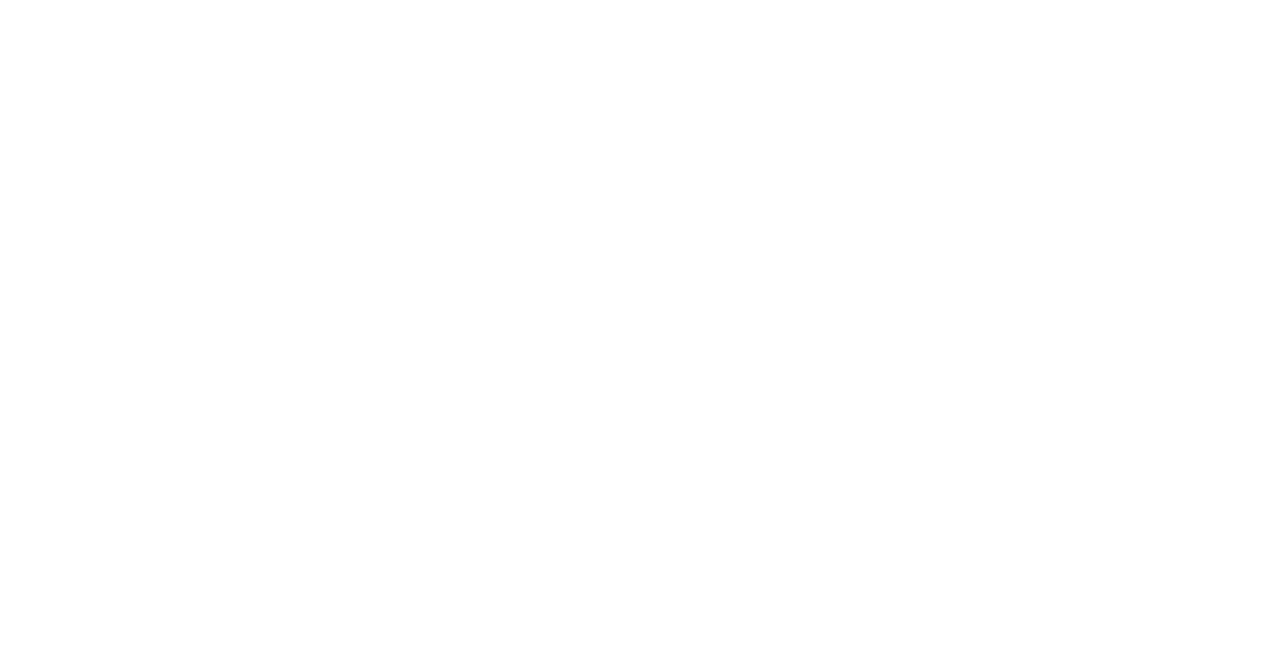
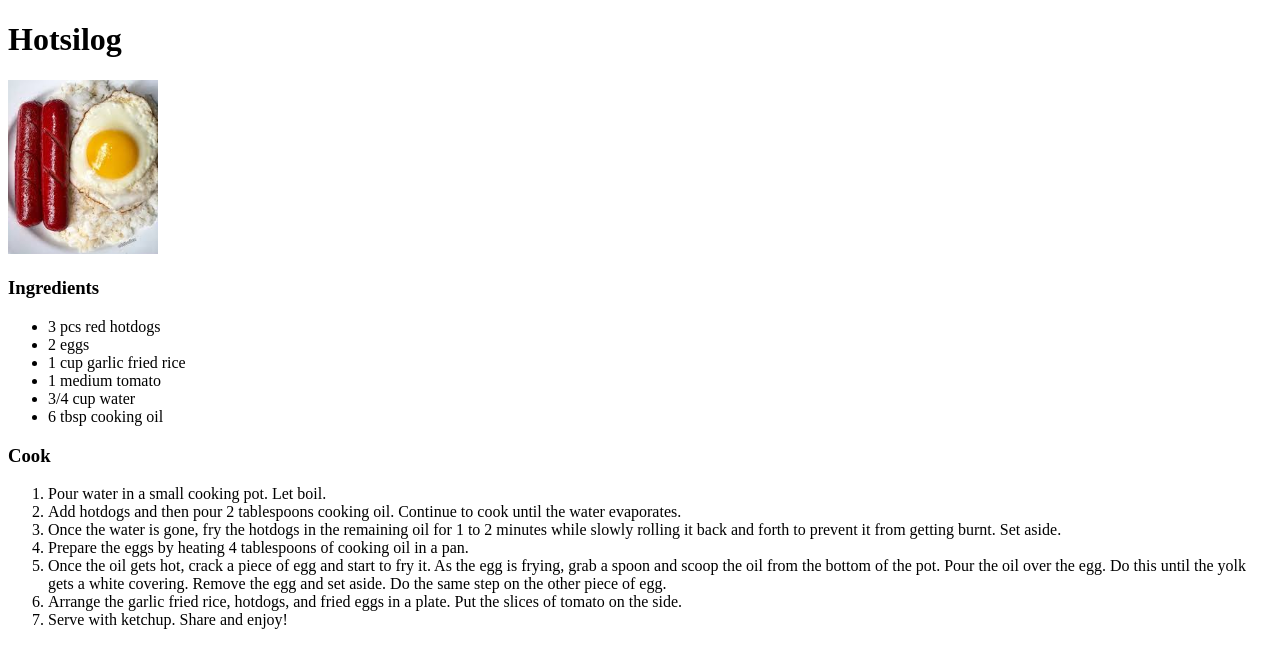
Before and after one commit to migzzafra/odin-recipes, a plain HTML site: page recipes/hotsilog.html in a window 1280 px wide. Drawn offline with Linux system fonts and the light colour scheme.

Commit message:
Edited hotsilog.html & Added pics for hotsilog and adobo

```diff
--- a/recipes/hotsilog.html
+++ b/recipes/hotsilog.html
@@ -0,0 +1,32 @@
+<!DOCTYPE html>
+<html lang="en">
+<head>
+    <meta charset="UTF-8">
+    <meta name="viewport" content="width=device-width, initial-scale=1.0">
+    <title>Document</title>
+</head>
+<body>
+    <h1>Hotsilog</h1>
+    <img src="images/hotsilog.jpg" alt="Hotsilog" width="150">
+    <h3>Ingredients</h3>
+    <ul>
+        <li>3 pcs red hotdogs</li>
+        <li>2 eggs</li>
+        <li>1 cup garlic fried rice</li>
+        <li>1 medium tomato</li>
+        <li>3/4 cup water</li>
+        <li>6 tbsp cooking oil</li>
+    </ul>
+    <h3>Cook</h3>
+    <ol>
+        <li>Pour water in a small cooking pot. Let boil.</li>
+        <li>Add hotdogs and then pour 2 tablespoons cooking oil. Continue to cook until the water evaporates.</li>
+        <li>Once the water is gone, fry the hotdogs in the remaining oil for 1 to 2 minutes while slowly rolling it back and forth to prevent it from getting burnt. Set aside.</li>
+        <li>Prepare the eggs by heating 4 tablespoons of cooking oil in a pan.</li>
+        <li>Once the oil gets hot, crack a piece of egg and start to fry it. As the egg is frying, grab a spoon and scoop the oil from the bottom of the pot. Pour the oil over the egg. Do this until the yolk gets a white covering. Remove the egg and set aside. Do the same step on the other piece of egg.</li>
+        <li>Arrange the garlic fried rice, hotdogs, and fried eggs in a plate. Put the slices of tomato on the side.</li>
+        <li>Serve with ketchup. Share and enjoy!</li>
+
+    </ol>
+</body>
+</html>
```
Also changed, not shown: recipes/adobongmanok.html (+1 -0 lines), recipes/images/Adobong-Manok10.jpg (added), recipes/images/hotsilog.jpg (added).
